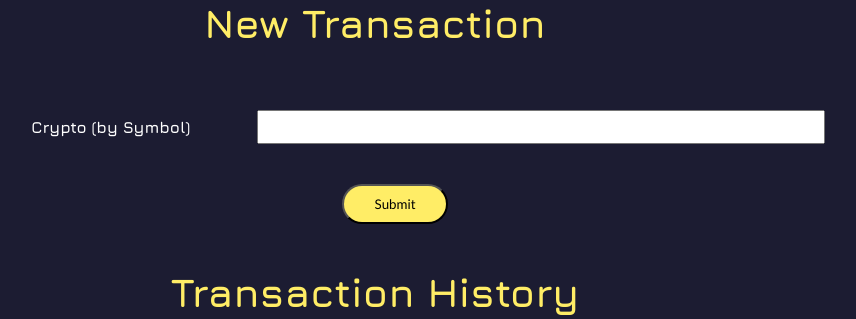
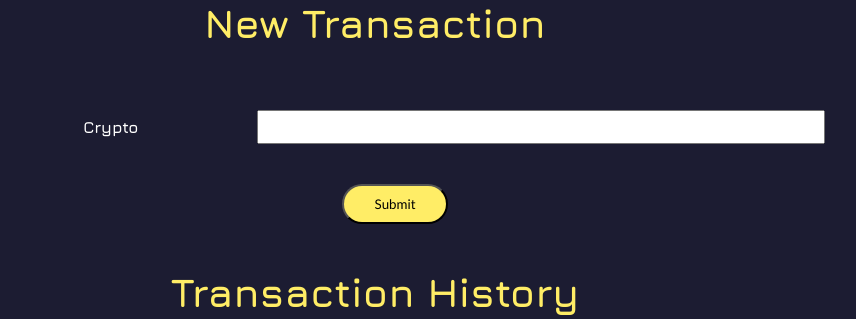
Before and after one commit to elywelly/cryptrack-app, a Flask app: page /coins/transactions in a window 1280 px wide. Shown: the part 366-685 px from the top of the page, without its empty margins (265-1121 px from the left). Run offline with Flask 2, Linux system fonts and the light colour scheme; the visitor is signed in with stand-in values (Sample User, id 1); data that the repository does not hold is empty; some libraries are stand-ins or nearby versions.

Commit message:
transaction search by name

```diff
--- a/controllers/coins_controller.py
+++ b/controllers/coins_controller.py
@@ -103,11 +103,11 @@ def find_coin():
     coin_name = request.form.get("name")
 
     for i in range(len(json)):
-        if coin_name.lower() == json[i]['symbol']:
+        if coin_name.lower() == json[i]['symbol'] or coin_name.lower() == json[i]['id']:
             # insert history here and return with link to wallet
             return render_template('coin-transaction.html', coin=json[i], history=all_history)
 
-    return render_template('transactions.html', history=all_history, message="Coin not found or supported. Please ensure you are using the coin's symbol (e.g. BTC).")
+    return render_template('transactions.html', history=all_history, message="Coin not found or supported. Please ensure you are using the coin's name (e.g. Bitcoin) or symbol (e.g. BTC).")
 
 
 @ coins_controller.route('/coins/transactions/history', methods=["GET", "POST"])
--- a/templates/coins/transactions.html
+++ b/templates/coins/transactions.html
@@ -5,7 +5,7 @@
     <form method="post" action="/coins/transactions">
         <ul class="wrapper">
             <li class="form-row">
-                <label for="crypto">Crypto (by Symbol)</label>
+                <label for="crypto">Crypto</label>
                 <input id="name" name="name" type="text" required />
             </li>
             <li class="form-row">
```
Also changed, not shown: README.md.
